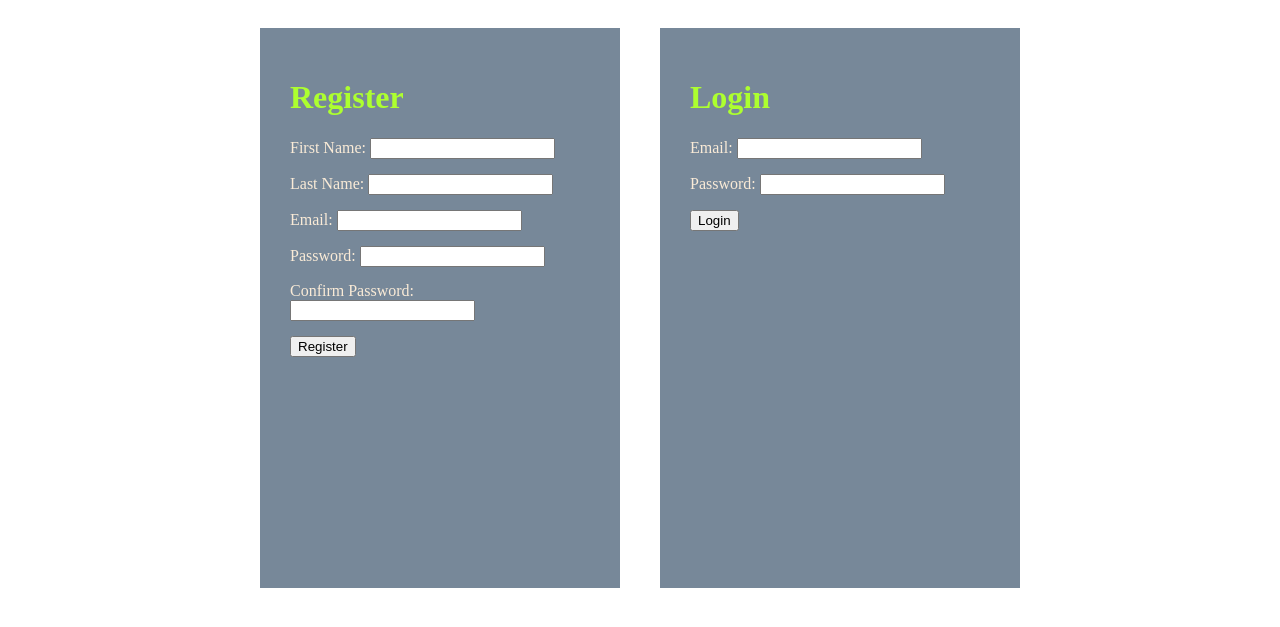
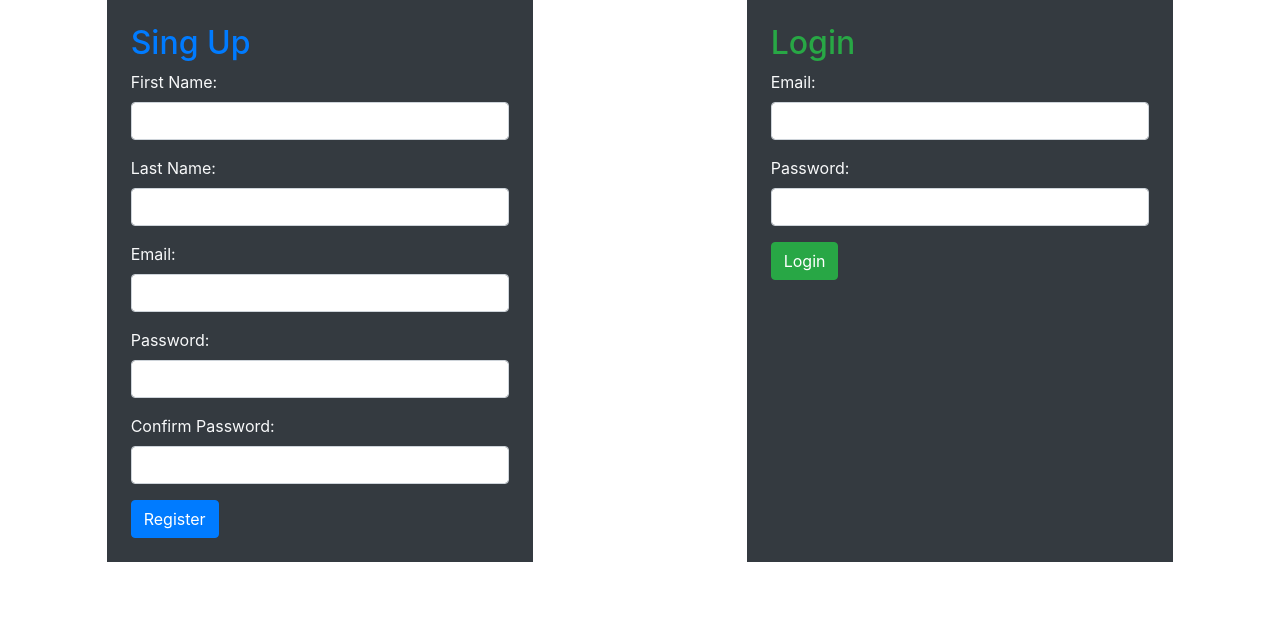
Before and after one commit to djonathanduran/GroupProject-GymRecordBoard, a Flask app: page / in a window 1280 px wide. Shown: the top 627 px of the page. Run offline with Flask 2, Linux system fonts and the light colour scheme; some libraries are stand-ins or nearby versions.

Commit message:
Adding controllers and changing index2 template name to dashboard

```diff
--- a/flask_app/__init__.py
+++ b/flask_app/__init__.py
@@ -1,4 +1,4 @@
-from flask import Flask, app
+from flask import Flask
 app = Flask(__name__)
 
 app.secret_key = "thisistheseceretkey"
--- a/flask_app/controllers/users.py
+++ b/flask_app/controllers/users.py
@@ -1,67 +1,63 @@
-
+from flask import render_template, redirect, session, request, flash
 from flask_app import app
-from flask import render_template, redirect, session, request, flash
-from flask_app.models import user
+from flask_app.models.user import User
 from flask_bcrypt import Bcrypt
 bcrypt = Bcrypt(app)
-
 
 @app.route('/')
 def index():
     return render_template('index.html')
 
+# Create a user / register
 
-@app.route('/register', methods=['POST'])
+@app.route('/register',methods=['POST'])
 def register():
-    if not user.User.validate_registration(request.form):
+
+    if not User.validate_register(request.form):
         return redirect('/')
-    pw_hash = bcrypt.generate_password_hash(request.form['password'])
-    print(pw_hash)
+    data ={
+        "first_name": request.form['first_name'],
+        "last_name": request.form['last_name'],
+        "email": request.form['email'],
+        "password": bcrypt.generate_password_hash(request.form['password'])
+    }
+    id = User.save(data)
+    session['user_id'] = id
 
-    data = {
-        'first_name': request.form['first_name'],
-        'last_name': request.form['last_name'],
-        'email': request.form['email'],
-        'password': pw_hash
-    }
-    user_id = user.User.create_user(data)
-    session['user_id'] = user_id
     return redirect('/dashboard')
 
 
-@app.route("/login", methods=['POST'])
+# login a user
+
+@app.route('/login',methods=['POST'])
 def login():
-    if not user.User.validate_login(request.form):
+    user = User.get_by_email(request.form)
+
+    if not user:
+        flash("Invalid Email","login")
         return redirect('/')
-
-    data = {
-        'email': request.form['email']
-    }
-    user_with_email = user.User.get_by_email(data)
-
-    if not user_with_email:
-        flash("Invalid Email/Password", "error")
+    if not bcrypt.check_password_hash(user.password, request.form['password']):
+        flash("Invalid Password","login")
         return redirect('/')
-
-    if not bcrypt.check_password_hash(user_with_email.password, request.form['password']):
-        return redirect('/')
-
-    session['user_id'] = user_with_email.id
-    flash('Congrats, your logged in!', "error")
+    session['user_id'] = user.id
     return redirect('/dashboard')
 
+# Read users and cars
+
+@app.route('/dashboard')
+def dashboard():
+    if 'user_id' not in session:
+        return redirect('/logout')
+    data ={
+        'id': session['user_id']
+    }
+    users = User.get_by_id(data)
+    return render_template("dashboard.html", users = users)
+
+
+# logout
 
 @app.route('/logout')
 def logout():
     session.clear()
     return redirect('/')
-
-
-@app.route('/dashboard')
-def dashboard():
-    if 'user_id' not in session:
-        return redirect('/')
-    data = {
-        'id': session['user_id']
-    }
-    return render_template('index2.html', logged_in_user=user.User.get_by_id(data))
--- a/flask_app/templates/index.html
+++ b/flask_app/templates/index.html
@@ -1,67 +1,71 @@
 <!DOCTYPE html>
 <html lang="en">
-
 <head>
     <meta charset="UTF-8">
     <meta http-equiv="X-UA-Compatible" content="IE=edge">
     <meta name="viewport" content="width=device-width, initial-scale=1.0">
-    <title>Login Register</title>
-    <link rel="stylesheet" type="text/css" href="{{ url_for('static', filename='style.css') }}">
+    <title>Document</title>
+    <link rel="stylesheet" href="https://stackpath.bootstrapcdn.com/bootstrap/4.3.1/css/bootstrap.min.css" integrity="sha384-ggOyR0iXCbMQv3Xipma34MD+dH/1fQ784/j6cY/iJTQUOhcWr7x9JvoRxT2MZw1T" crossorigin="anonymous">
 </head>
+<body>
+    <div class="d-flex justify-content-around">
+        <form action="/register" method="post" class="col-4 p-4 bg-dark text-light">
+            <h2 class="text-primary">Sing Up</h2>
+            {% with messages = get_flashed_messages(category_filter=['register']) %}
+                {% if messages %}
+                <div class="alert alert-danger" role="alert">
+                    <strong>Flash AHHHHHHH!!!!</strong>
+                        {% for message in messages %}
+                        <p>{{message}}</p>
+                        {% endfor %}
+                </div>
+                {% endif %}
+            {% endwith %}
+            <div class="form-group">
+                <label for="first_name">First Name:</label>
+                <input type="text" name="first_name" class="form-control">
+            </div>
+            <div class="form-group">
+                <label for="last_name">Last Name:</label>
+                <input type="text" name="last_name" class="form-control">
+            </div>
+            <div class="form-group">
+                <label for="email">Email:</label>
+                <input type="text" name="email" class="form-control">
+            </div>
+            <div class="form-group">
+                <label for="password">Password:</label>
+                <input type="password" name="password" class="form-control">
+            </div>
+            <div class="form-group">
+                <label for="confirm">Confirm Password:</label>
+                <input type="password" name="confirm" class="form-control">
+            </div>
+            <input type="submit" value="Register" class="btn btn-primary">
+        </form>
+        <form action="/login" method="post" class="col-4 p-4 bg-dark text-light">
+            <h2 class="text-success">Login</h2>
+            {% with messages = get_flashed_messages(category_filter=['login']) %}
+                {% if messages %}
+                <div class="alert alert-danger" role="alert">
+                    <strong>Flash AHHHHHHH!!!!</strong>
+                        {% for message in messages %}
+                        <p>{{message}}</p>
+                        {% endfor %}
+                </div>
+                {% endif %}
+            {% endwith %}
+            <div class="form-group">
+                <label for="email">Email:</label>
+                <input type="text" name="email" class="form-control">
+            </div>
+            <div class="form-group">
+                <label for="password">Password:</label>
+                <input type="password" name="password" class="form-control">
+            </div>
 
-<body>
-    <div class="wholepage">
-        <div class="collums">
-            <h1>Register</h1>
-            <form action="/register" method="POST">
-                <div class="form">
-                    <label for="first_name" class="label">First Name:</label>
-                    <input type="text" name="first_name" class="">
-                </div>
-                <div class="form">
-                    <label for="last_name" class="label">Last Name:</label>
-                    <input type="text" name="last_name" class="">
-                </div>
-                <div class="form">
-                    <label for="email" class="label">Email:</label>
-                    <input type="text" name="email" class="">
-                </div>
-                <div class="form">
-                    <label for="password" class="label">Password:</label>
-                    <input type="password" name="password" class="">
-                </div>
-                <div class="form">
-                    <label for="confirm_password" class="label">Confirm Password:</label>
-                    <input type="password" name="confirm_password" class="">
-                </div>
-                <input type="submit" value="Register">
-            </form>
-        </div>
-        <div class="collums2">
-            <h1>Login</h1>
-            <form action="/login" method="POST">
-                <div class="form">
-                    <label for="email" class="label">Email: </label>
-                    <input type="text" name="email" class="">
-                </div>
-                <div class="form">
-                    <label for="password" class="label">Password: </label>
-                    <input type="password" name="password" class="">
-                </div>
-                <input type="submit" value="Login">
-            </form>
-            {% with messages = get_flashed_messages() %}
-            <!-- declare a variable called messages -->
-            {% if messages %}
-            <!-- check if there are any messages -->
-            {% for message in messages %}
-            <!-- loop through the messages -->
-            <p>{{message}}</p> <!-- display each message in a paragraph tag -->
-            {% endfor %}
-            {% endif %}
-            {% endwith %}
-        </div>
+            <input type="submit" value="Login" class="btn btn-success">
+        </form>
     </div>
 </body>
-
 </html>
```
Also changed, not shown: flask_app/controllers/comments.py (added), flask_app/controllers/workouts.py (added), flask_app/templates/dashboard.html (renamed from flask_app/templates/index2.html).
